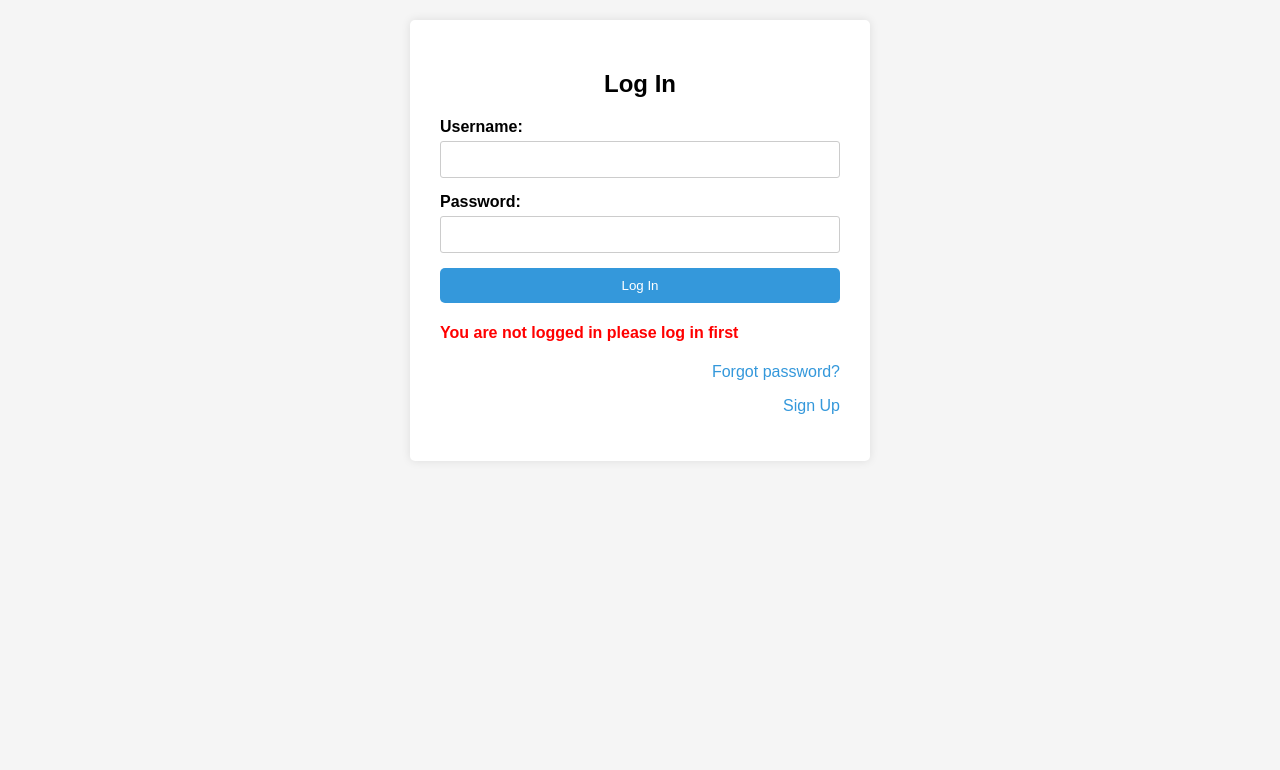
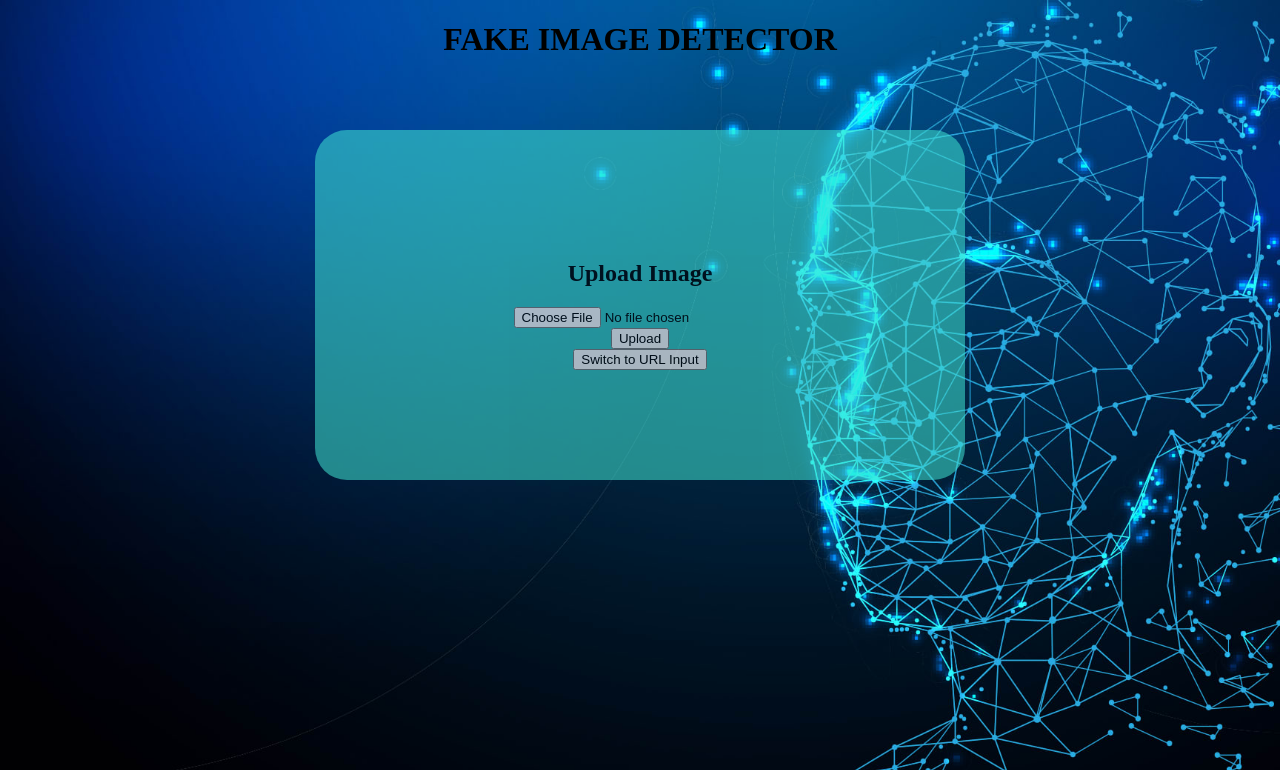
Before and after one commit to N4V33NR/FakeImageDetection, a Django app: page /home in a window 1280 px wide. Shown: the top 770 px of the page. Run offline with Django 5.2, Linux system fonts and the light colour scheme; parts of the project's set-up code (start-up, migrations or seed data) failed here and were passed over.

Commit message:
url input feature added

```diff
--- a/mymodel/models.py
+++ b/mymodel/models.py
@@ -1,12 +1,22 @@
-from django.db import models
-from django.db import models
 from django.contrib.auth.models import AbstractBaseUser, BaseUserManager
-from django.contrib.auth import get_user_model
 from django.contrib.auth.hashers import make_password
 
+import os
+from django.db import models
+from django.core.files import File
+from urllib.request import urlopen
+
 class Image(models.Model):
-    photo=models.ImageField(upload_to="myImage")
-    date=models.DateTimeField(auto_now_add=True)
+    photo = models.ImageField(upload_to="myImage")
+    date = models.DateTimeField(auto_now_add=True)
+
+    def save_image_from_url(url):
+        print("URL received:", url)  # Debug message
+        img_name = os.path.basename(url)
+        response = urlopen(url)
+        image = File(response)
+        new_image = Image()
+        new_image.photo.save(img_name, image, save=True)
 
 ##################################################
 
@@ -21,7 +31,7 @@ class UserManager(BaseUserManager):
         user = self.model (
             username=username,
             email=email,
-            password=make_password(password)  # Hash password before saving
+            password=make_password(password)
         )
         user.save()
         return user
@@ -39,7 +49,7 @@ class UserManager(BaseUserManager):
     def get_by_natural_key(self, username):
      return self.get(**{self.model.USERNAME_FIELD: username})
 
-    # Add other custom functions as needed
+
 
 class User(AbstractBaseUser):
     username = models.CharField(max_length=255, unique=True)
@@ -47,20 +57,13 @@ class User(AbstractBaseUser):
     password = models.CharField(max_length=255)
     created_at = models.DateTimeField(auto_now_add=True)
 
-    USERNAME_FIELD = 'username'  # Set the email as the authentication field
-    REQUIRED_FIELDS = ['password']  # Specify required fields besides email
+    USERNAME_FIELD = 'username'
+    REQUIRED_FIELDS = ['password']
 
-
-    objects = UserManager()  # Assign the custom manager
+    objects = UserManager()
 
     def __str__(self):
         return self.email
 
-    objects = UserManager()  # Assign the custom manager
-
-
-
-
-
 
 ##########################
--- a/mymodel/views.py
+++ b/mymodel/views.py
@@ -2,9 +2,7 @@ from django.shortcuts import render,redirect
 from django.contrib.auth.models import User
 from django.contrib.auth import authenticate,login
 import tensorflow as tf
-
-
-
+from django.http import HttpResponse
 import numpy as np
 from .form import ImageForm
 from .models import User,Image
@@ -54,29 +52,13 @@ def logIn(request):
         return render(request, "login.html",{'messages':messages})
 
 
-
-
-
-
-
-
-
 ###########################################################################
 
 def preprocess_image(image):
-    # Read the image using OpenCV
 
-
-    # Resize the image to a fixed size (e.g., 150x150 pixels)
     image = cv2.resize(image, (150, 150))
-
-    # Convert the image to RGB color space (if it's in BGR format)
     image = cv2.cvtColor(image, cv2.COLOR_BGR2RGB)
-
-    # Normalize pixel values to range [0, 1]
     image = image.astype('float32') / 255.0
-
-    # Expand dimensions to add batch dimension
     image = np.expand_dims(image, axis=0)
 
     return image
@@ -85,36 +67,46 @@ def predict_image(image):
     model = tf.keras.models.load_model('fake_image_classifier_model.h5')
     image = preprocess_image(image)
     prediction = model.predict(image)
+    print(prediction)
     if prediction[0][0] > 0.5:
         return "Fake"
     else:
         return "Real"
 
 
+
+
 def home(request):
     if request.method == 'POST':
-        form= ImageForm(request.POST, request.FILES)
+        form = ImageForm(request.POST, request.FILES)
         if form.is_valid():
-         form.save()
-        uploaded_file = form.cleaned_data['photo']
-        filename = uploaded_file.name
-        # image_path =request.POST.get('image')
-        file_path = os.path.join(MEDIA_ROOT, filename)
-        image = cv2.imread(file_path)
-
-        prediction = predict_image(image)
-        # getting and resizig image for preview
-        img= Image.objects.order_by('-id').first()
-
-        return render(request,"home.html",{'result':prediction,'img':img,'form':ImageForm})
-
-
+            # Check if file is uploaded
+            if request.FILES:
+                form.save()
+                uploaded_file = form.cleaned_data['photo']
+                filename = uploaded_file.name
+                file_path = os.path.join(MEDIA_ROOT, filename)
+                image = cv2.imread(file_path)
+                prediction = predict_image(image)
+                img = Image.objects.order_by('-id').first()
+                return render(request, "home.html", {'result': prediction, 'img': img, 'form': ImageForm()})
+            # Check if URL is provided
+    if request.method == 'POST':
+        url = request.POST.get('image_url')
+        print("URL submitted:", url)  # Debug message
+        try:
+            Image.save_image_from_url(url)
+            img = Image.objects.order_by('-id').first()
+            image_file = img.photo
+            file_path = image_file.path
+            image = cv2.imread(file_path)
+            prediction = predict_image(image)
+            return render(request, "home.html", {'result': prediction, 'img': img, 'form': ImageForm()})
+        except Exception as e:
+            print("Error:", e)  # Debug message
+            return HttpResponse(f"Error downloading or saving image: {str(e)}")
     else:
-      if not request.user.is_authenticated:
-         msg="You are not logged in please log in first"
-         return render(request,'login.html',{'messages':msg})
-      else:
-         return render(request,"home.html",{'form':ImageForm})
-
+        form = ImageForm()
+    return render(request, "home.html", {'form': form})
 
 ########################################################################
--- a/templates/home.html
+++ b/templates/home.html
@@ -14,26 +14,31 @@
         .container{
           display: flex;
           align-items: center;
+          justify-content: center;
+          flex-direction: column;
         }
         .container1{
             text-align: center;
-            margin: 125px;
-            padding:25px ;
+            margin: 50px;
+            padding: 25px;
             height: 300px;
             width: 600px;
-            background-color: rgb(213, 202, 222);
+            background-color: rgba(63, 224, 208, 0.8);
             opacity: 70%;
             border-radius: 2rem;
+            display: flex;
+            flex-direction: column;
+            align-items: center;
+            justify-content: center;
         }
         .image-preview{
-            background-color: rgba(213, 202, 222, 0.7);
+            background-color: rgba(63, 224, 208, 0.8);
             height: 500px;
             width: 400px;
             align-items: center;
             justify-content: center;
             border-radius: 2rem;
-
-
+            margin-top: 20px;
         }
         .card{
             object-fit: contain;
@@ -46,38 +51,69 @@
             object-fit: contain;
             width: 100%; height: 100%;
         }
+
     </style>
 </head>
-<body background="{% static 'images\\deepfake-background.jpg' %}">
+<body background="{% static 'images/deepfake-background.jpg' %}">
 
     <H1>FAKE IMAGE DETECTOR</H1>
 
 <div class="container">
     <div class="container1">
+        <div id="file_upload" style="display:block;">
             <form action="{% url 'home' %}" method="post" enctype="multipart/form-data">
                 {% csrf_token %}
                 <h2>Upload Image</h2>
-            {{form}}
+                {{ form }}
                 <input type="submit" value="Upload">
             </form>
+            <button onclick="toggleInput()">Switch to URL Input</button>
         </div>
-
+        <div id="url_input" style="display:none;">
+            <form action="{% url 'home' %}" method="post">
+                {% csrf_token %}
+                <h2>Enter Image URL</h2>
+                <label for="image_url">Image URL:</label>
+                <input type="text" id="image_url" name="image_url" required>
+                <input type="submit" value="Submit">
+            </form>
+            <button onclick="toggleInput()">Switch to File Upload</button>
+        </div>
+    </div>
     {% if img %}
     <div class="image-preview">
+
         <h3>Image Preview</h3>
         <div class="card">
             <img src="{{ img.photo.url }}" alt="img">
         </div>
+
+
+
+      <div class="result">
+        {% if result %}
+        <h3>Result: {{ result }}</h3>
         {% endif %}
-            {% if result %}
-                 <h3>Result={{result}}</h3>
-            {% endif %}
+      </div>
 
     </div>
-
-
+    {% endif %}
 </div>
 
+<script>
+    function toggleInput() {
+        var fileUpload = document.getElementById("file_upload");
+        var urlInput = document.getElementById("url_input");
+
+        if (fileUpload.style.display === "block") {
+            fileUpload.style.display = "none";
+            urlInput.style.display = "block";
+        } else {
+            fileUpload.style.display = "block";
+            urlInput.style.display = "none";
+        }
+    }
+</script>
 
 </body>
 </html>
```
Also changed, not shown: templates/welcome.html (+4 -3 lines). Lines whose indentation alone changed are shown as unchanged.
